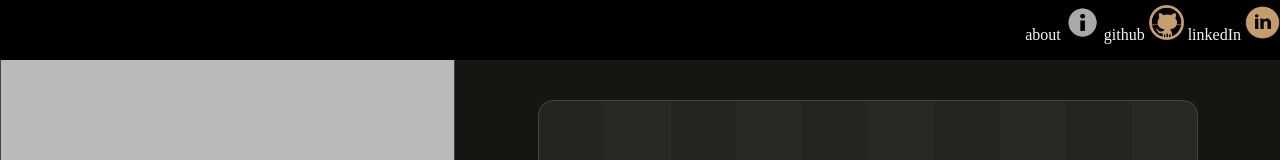
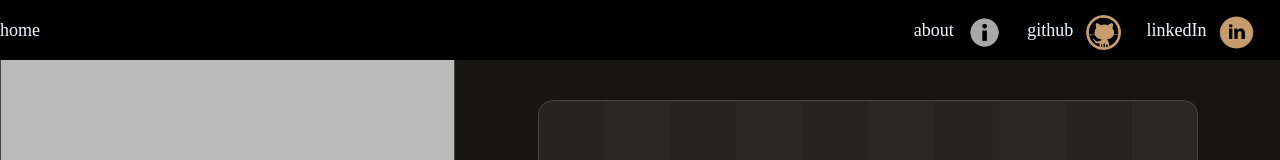
Before and after one commit to hexaquarks/chess_assess, a Vue app: page / in a window 1280 px wide. Shown: the top 160 px of the page. Built offline with nearby package versions, Linux system fonts and the light colour scheme.

Commit message:
Started navbar component

```diff
--- a/src/components/Navbar.vue
+++ b/src/components/Navbar.vue
@@ -1,10 +1,9 @@
 <template>
   <div class="navbar">
-    <div class="home" >
-        <!-- home Icon here -->
+    <span> home</span>
+    <div class="push">
+      <span> about </span>
     </div>
-    <div class="handles" >
-      <span> about </span>
     <img :src="informationIcon" />
     <span> github </span>
     <img :src="githubIcon" />
@@ -12,17 +11,16 @@
     <img :src="linkedinIcon" />
     <!-- about, github linkedin  -->
   </div>
-  </div>
 </template>
 
 <script>
 export default {
   data() {
     return {
-      githubIcon: require('@/assets/githubOrange.png'),
-      linkedinIcon: require('@/assets/linkedinIcon.png'),
-      informationIcon: require('@/assets/informationIcon.jpg'),
-    }
+      githubIcon: require("@/assets/githubOrange.png"),
+      linkedinIcon: require("@/assets/linkedinIcon.png"),
+      informationIcon: require("@/assets/informationIcon.jpg"),
+    };
   },
 };
 </script>
@@ -30,25 +28,27 @@ export default {
 <style lang="css">
    .navbar {
        display: flex;
-       justify-content: flex-end;
+       flex-direction: row;
        position: absolute;
        top: 0;
        height: 60px;
        background-color: black;
        width: 100%;
-       align-content: center;
+       align-items: center;
    }
-   .handles{
-     width: auto;
-     /* justify-content: center;
-     align-content: center; */
+   .navbar .push {
+     margin-left: auto;
+     margin-right: 1%;
    }
    span {
+     font-size: 18px;
      width: fit-content;
      color: aliceblue;
+     margin-right: 1%;
    }
-   .navbar .handles img{
+   .navbar img{
      margin-top: 5px;
      width: 35px; height:35px;
+     margin-right: 2%;
    }
 </style>
```
Lines whose indentation alone changed are shown as unchanged.
